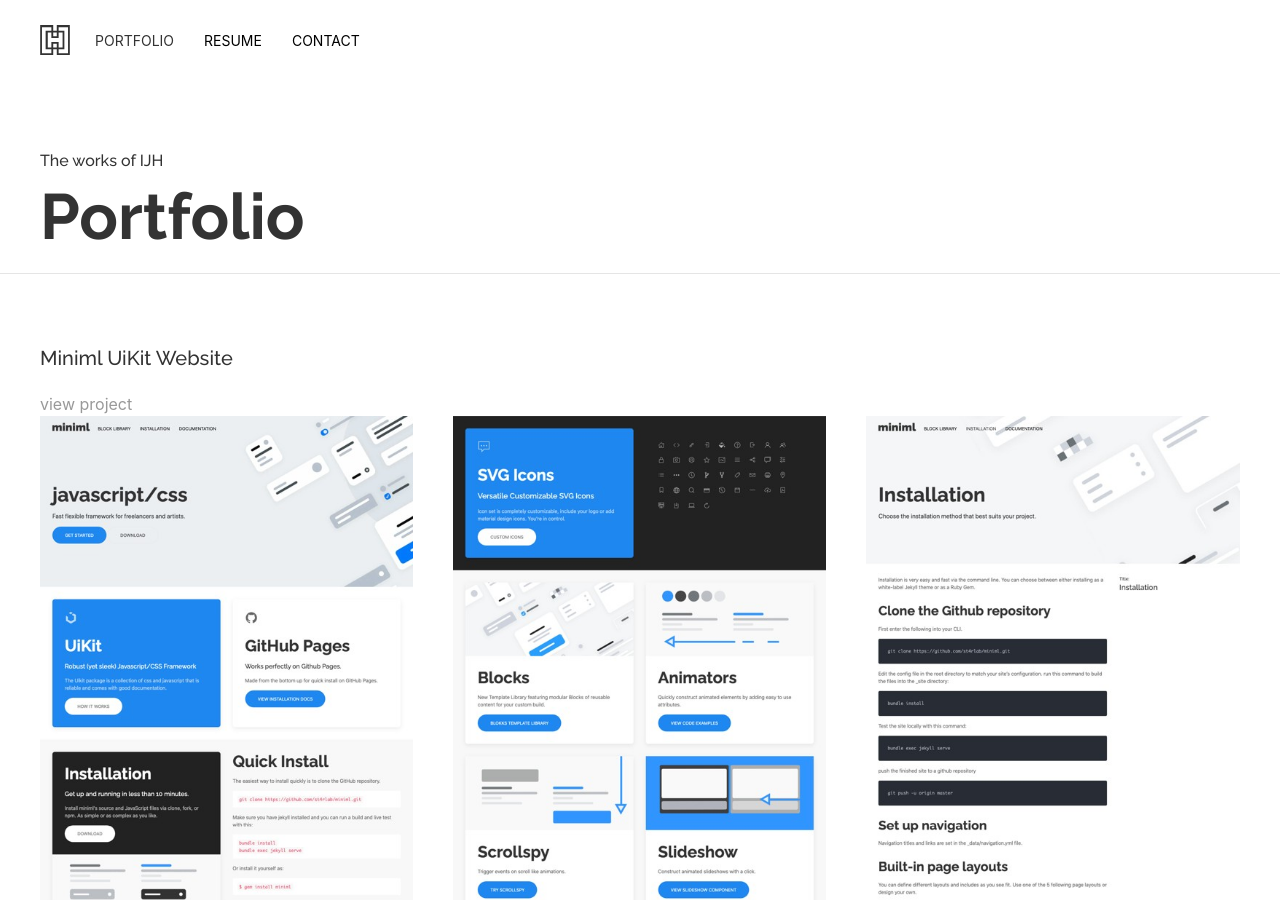
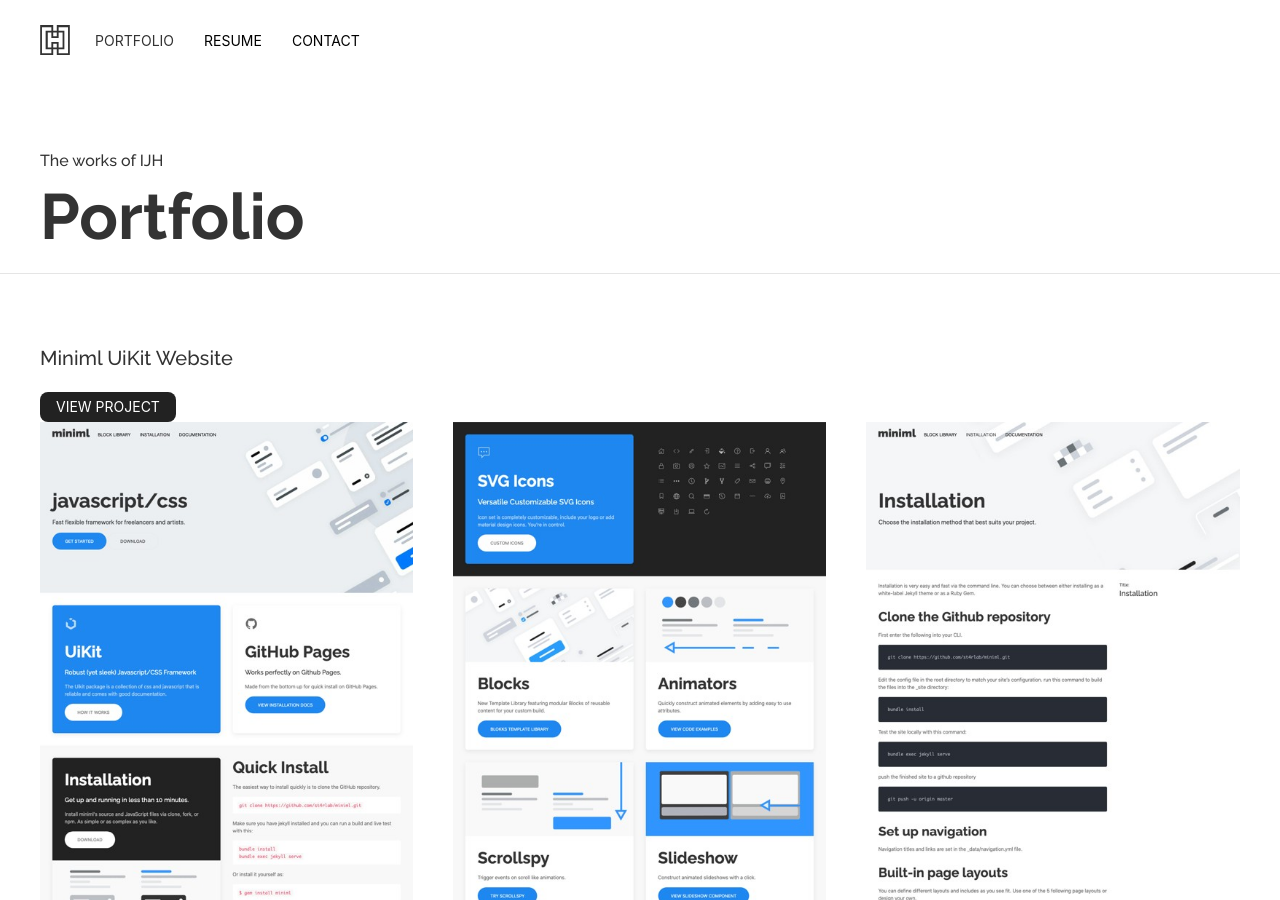
Before and after one commit to kre8t/kre8t.github.io, a Jekyll site: the page built from _pages/portfolio.html, in a window 1280 px wide and 900 px high. Built offline with Jekyll 4.4.1, drawn with Linux system fonts in a browser that asks for light colours.

Commit message:
Update portfolio.html

```diff
--- a/_pages/portfolio.html
+++ b/_pages/portfolio.html
@@ -9,7 +9,7 @@
   <article class="uk-article">
         {% for website in site.websites reversed %}
         <h4>{{ website.title }} </h4>
-        <a href="{{site.baseurl}}/websites/{{website.slug}}/" class="uk-text-muted">view project</a>
+        <a href="{{site.baseurl}}/websites/{{website.slug}}/" class="uk-button uk-button-secondary uk-button-small">view project</a>
     <div uk-grid>
       <div class="uk-width-1-3@m">
         <div uk-lightbox>
```
